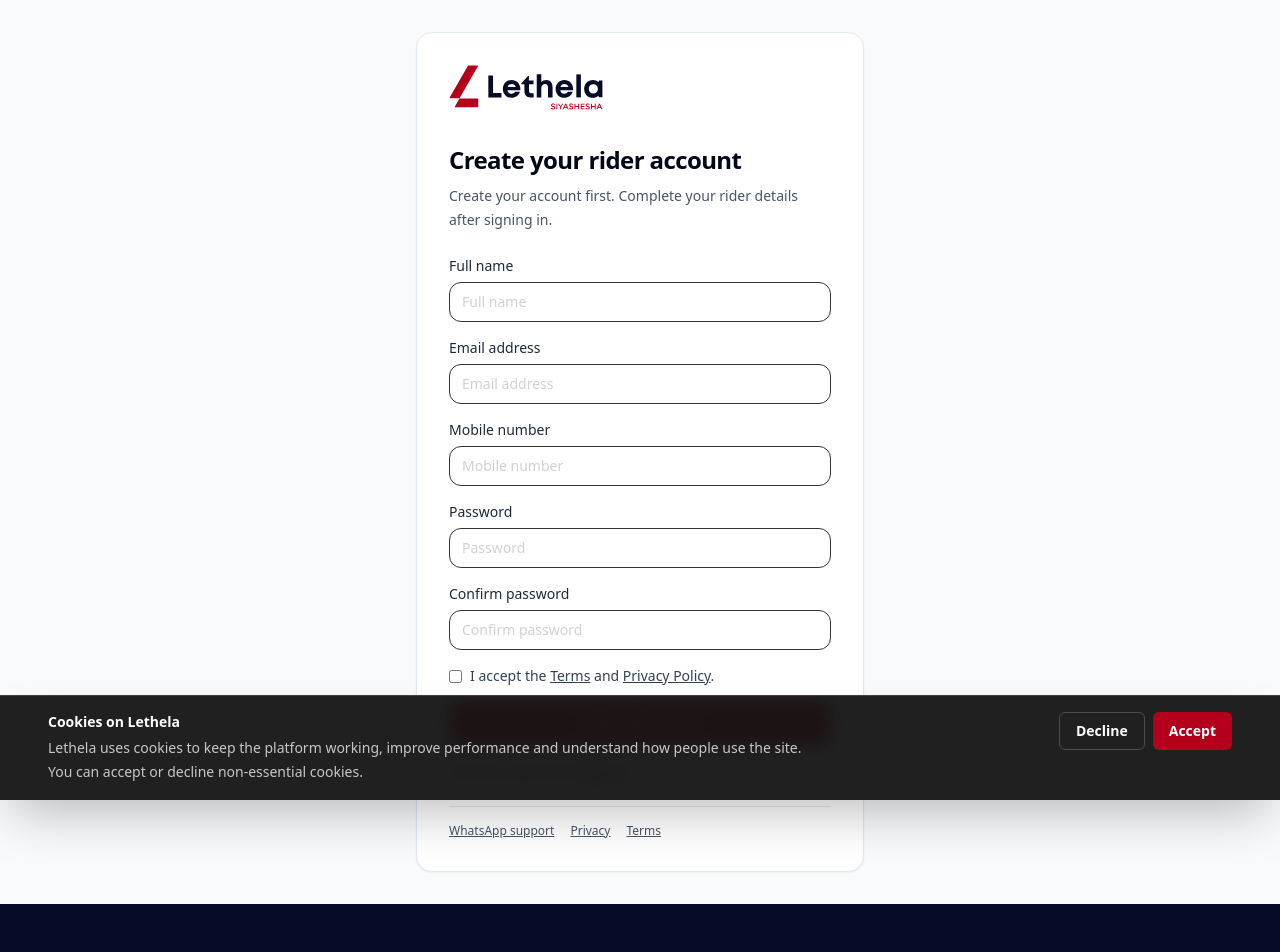
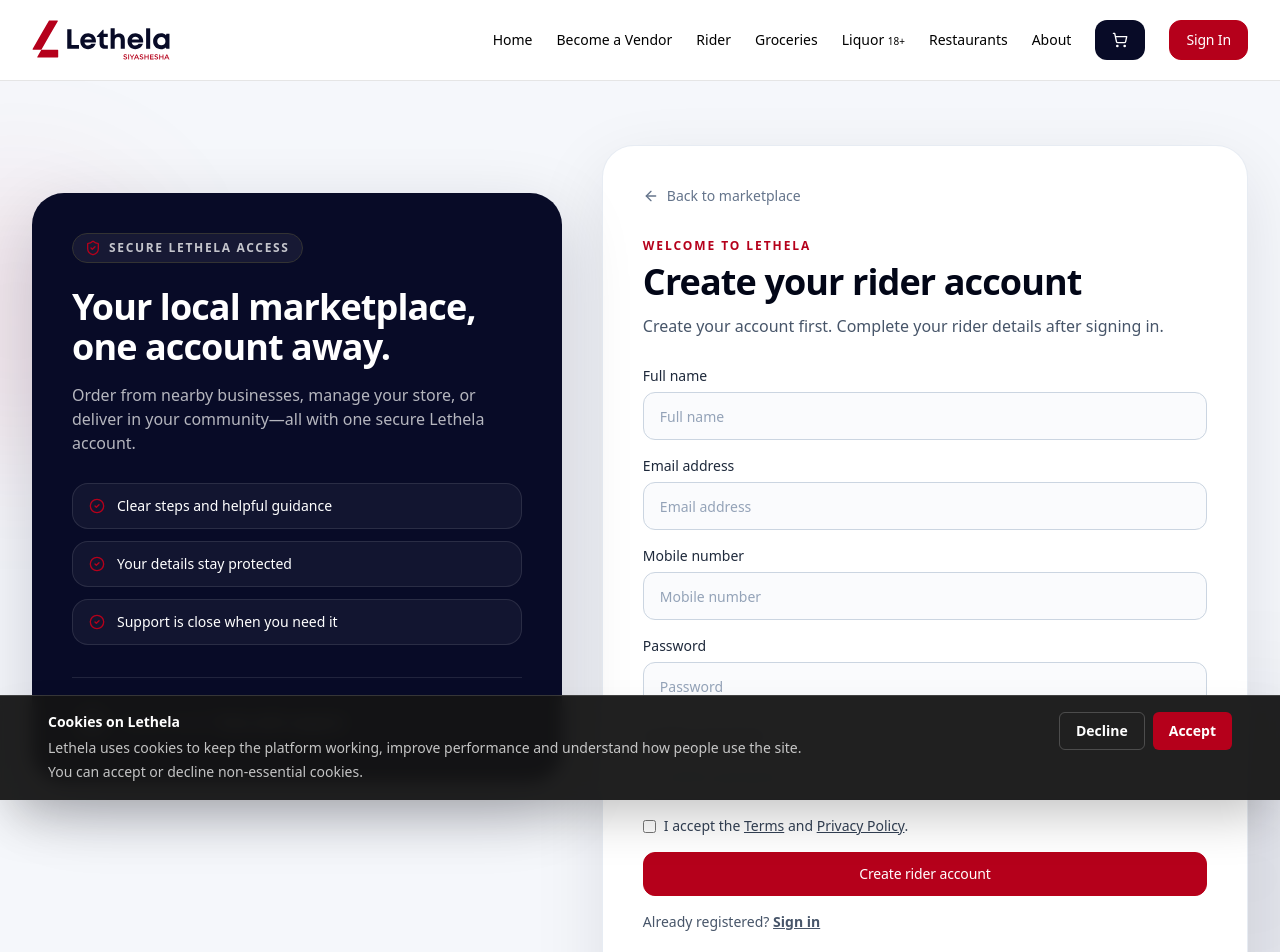
Before and after one commit to MilkCyberCreatives/lethela, a Next.js app: page /rider in a window 1280 px wide. Shown: the top 952 px of the page. Before the commit the page ends 904 px from the top, so only its background shows below. Built offline with nearby package versions, Linux system fonts and the light colour scheme; no server answers.

Commit message:
Polish form pages with shared site shell (#3)
Keep the Lethela header and footer across account forms while improving responsive layout and recovery form accessibility.

```diff
--- a/src/app/forgot-password/page.tsx
+++ b/src/app/forgot-password/page.tsx
@@ -1,10 +1,13 @@
-import PageShell from "@/components/PageShell";
+import AuthShell from "@/components/auth/AuthShell";
 import ForgotPasswordForm from "@/components/auth/ForgotPasswordForm";
 
 export default function ForgotPasswordPage() {
   return (
-    <PageShell contentClassName="max-w-md">
+    <AuthShell
+      title="Reset your password"
+      supportingText="Enter your account email and we will send a secure reset link if it matches our records."
+    >
       <ForgotPasswordForm />
-    </PageShell>
+    </AuthShell>
   );
 }
--- a/src/app/owner-access/page.tsx
+++ b/src/app/owner-access/page.tsx
@@ -1,7 +1,7 @@
 import type { Metadata } from "next";
 import Link from "next/link";
 import AdminPortalKeyForm from "@/components/AdminPortalKeyForm";
-import MainHeader from "@/components/MainHeader";
+import PageShell from "@/components/PageShell";
 import { Button } from "@/components/ui/button";
 import { getAdminPortalPath } from "@/lib/admin-portal";
 import { buildNoIndexMetadata } from "@/lib/seo";
@@ -14,15 +14,13 @@
 
 export default function OwnerAccessPage() {
   return (
-    <main className="min-h-screen bg-lethela-secondary text-white">
-      <MainHeader />
-      <section className="container max-w-3xl py-14">
+    <PageShell contentClassName="max-w-3xl">
       <div className="rounded-2xl border border-white/15 bg-white/5 p-6 md:p-8">
         <p className="text-xs uppercase tracking-[0.16em] text-white/60">Owner access</p>
         <h1 className="mt-2 text-3xl font-bold">Private admin entry</h1>
         <p className="mt-3 max-w-2xl text-sm text-white/75">
-            This page is for Lethela owner access only. Use your admin sign-in or your approval key
-            to open the admin dashboard.
+          This page is for Lethela owner access only. Use your admin sign-in or your approval key to
+          open the admin dashboard.
         </p>
 
         <div className="mt-6 grid gap-4 md:grid-cols-2">
@@ -55,8 +53,8 @@
               Approval key
             </h2>
             <p className="mt-2 text-sm text-white/75">
-                If you use an admin approval key, enter it here once to enable secure admin access
-                in this browser.
+              If you use an admin approval key, enter it here once to enable secure admin access in
+              this browser.
             </p>
             <AdminPortalKeyForm />
           </div>
@@ -66,7 +64,6 @@
           Keep this URL private and share it only with the owner.
         </p>
       </div>
-      </section>
-    </main>
+    </PageShell>
   );
 }
--- a/src/app/profile/page.tsx
+++ b/src/app/profile/page.tsx
@@ -1,6 +1,6 @@
 import type { Metadata } from "next";
 import { redirect } from "next/navigation";
-import MainHeader from "@/components/MainHeader";
+import PageShell from "@/components/PageShell";
 import UserProfileForm from "@/components/profile/UserProfileForm";
 import OrderHistoryPanel from "@/components/profile/OrderHistoryPanel";
 import ProfileExperiencePanel from "@/components/profile/ProfileExperiencePanel";
@@ -20,9 +20,7 @@
   }
 
   return (
-    <main className="min-h-screen bg-lethela-secondary text-white">
-      <MainHeader />
-      <section className="container py-10">
+    <PageShell>
       <div className="mb-6 max-w-2xl">
         <p className="text-xs uppercase tracking-[0.14em] text-white/60">Account</p>
         <h1 className="mt-2 text-3xl font-semibold">User profile</h1>
@@ -36,7 +34,6 @@
         <OrderHistoryPanel />
         <ProfileExperiencePanel />
       </div>
-      </section>
-    </main>
+    </PageShell>
   );
 }
--- a/src/app/reset-password/page.tsx
+++ b/src/app/reset-password/page.tsx
@@ -1,21 +1,24 @@
 import { Suspense } from "react";
-import PageShell from "@/components/PageShell";
+import AuthShell from "@/components/auth/AuthShell";
 import ResetPasswordForm from "@/components/auth/ResetPasswordForm";
 
 export default function ResetPasswordPage() {
   return (
-    <PageShell contentClassName="max-w-md">
+    <AuthShell
+      title="Choose a new password"
+      supportingText="Use at least 8 characters and choose a password you do not use anywhere else."
+    >
       <Suspense
         fallback={
-          <div className="rounded-2xl border border-white/10 bg-white/5 p-5">
-            <div className="h-6 w-40 animate-pulse rounded bg-white/10" />
-            <div className="mt-4 h-11 animate-pulse rounded bg-white/10" />
-            <div className="mt-3 h-11 animate-pulse rounded bg-white/10" />
+          <div className="space-y-3">
+            <div className="h-12 animate-pulse rounded-xl bg-slate-100" />
+            <div className="h-12 animate-pulse rounded-xl bg-slate-100" />
+            <div className="h-11 animate-pulse rounded-xl bg-slate-200" />
           </div>
         }
       >
         <ResetPasswordForm />
       </Suspense>
-    </PageShell>
+    </AuthShell>
   );
 }
--- a/src/app/rider/dashboard/profile/page.tsx
+++ b/src/app/rider/dashboard/profile/page.tsx
@@ -1,6 +1,6 @@
 import { redirect } from "next/navigation";
 import { auth } from "@/auth";
-import MainHeader from "@/components/MainHeader";
+import PageShell from "@/components/PageShell";
 import RiderProfileForm from "@/components/rider/RiderProfileForm";
 
 export default async function RiderProfilePage() {
@@ -14,11 +14,8 @@
     );
   }
   return (
-    <main className="min-h-dvh bg-lethela-secondary text-white">
-      <MainHeader />
-      <section className="container max-w-5xl py-8">
-        <RiderProfileForm />
-      </section>
-    </main>
+    <PageShell contentClassName="max-w-5xl">
+      <RiderProfileForm />
+    </PageShell>
   );
 }
--- a/src/app/vendors/dashboard/profile/page.tsx
+++ b/src/app/vendors/dashboard/profile/page.tsx
@@ -1,5 +1,5 @@
 import { redirect } from "next/navigation";
-import MainHeader from "@/components/MainHeader";
+import PageShell from "@/components/PageShell";
 import ProfileManager from "@/components/dashboard/ProfileManager";
 import { getVendorSession } from "@/lib/authz";
 
@@ -10,15 +10,12 @@
     ),
   );
   return (
-    <main className="min-h-dvh bg-lethela-secondary text-white">
-      <MainHeader />
-      <section className="container max-w-5xl py-8">
-        <div className="mb-5">
-          <p className="text-xs uppercase tracking-[0.14em] text-white/55">Vendor dashboard</p>
-          <h1 className="mt-1 text-2xl font-semibold">Store profile and approval setup</h1>
-        </div>
-        <ProfileManager />
-      </section>
-    </main>
+    <PageShell contentClassName="max-w-5xl">
+      <div className="mb-5">
+        <p className="text-xs uppercase tracking-[0.14em] text-white/55">Vendor dashboard</p>
+        <h1 className="mt-1 text-2xl font-semibold">Store profile and approval setup</h1>
+      </div>
+      <ProfileManager />
+    </PageShell>
   );
 }
--- a/src/components/auth/AuthShell.tsx
+++ b/src/components/auth/AuthShell.tsx
@@ -1,6 +1,8 @@
-import Image from "next/image";
 import Link from "next/link";
 import type { ReactNode } from "react";
+import { ArrowLeft, CheckCircle2, Headphones, ShieldCheck } from "lucide-react";
+import Footer from "@/components/Footer";
+import MainHeader from "@/components/MainHeader";
 import { getOrderWhatsAppPhone } from "@/lib/whatsapp-order";
 
 export default function AuthShell({
@@ -15,26 +17,108 @@
   const whatsappHref = `https://wa.me/${getOrderWhatsAppPhone()}`;
 
   return (
-    <main className="grid min-h-dvh place-items-center bg-slate-50 px-4 py-8 text-slate-950">
-      <section className="w-full max-w-md rounded-2xl border border-slate-200 bg-white p-6 shadow-sm sm:p-8">
-        <Link href="/" aria-label="Lethela marketplace" className="inline-flex">
-          <Image src="/lethelalogo.svg" alt="Lethela" width={154} height={38} priority />
+    <div className="flex min-h-dvh flex-col bg-[#f5f7fb] text-slate-950">
+      <MainHeader />
+      <main className="relative flex-1 overflow-hidden">
+        <div
+          aria-hidden="true"
+          className="absolute -left-32 top-24 h-72 w-72 rounded-full bg-lethela-primary/[0.07] blur-3xl"
+        />
+        <div
+          aria-hidden="true"
+          className="absolute -right-32 bottom-16 h-80 w-80 rounded-full bg-[#080B27]/[0.08] blur-3xl"
+        />
+
+        <div className="container relative grid items-start gap-6 py-8 md:py-12 lg:grid-cols-[minmax(0,0.82fr)_minmax(28rem,1fr)] lg:gap-10 lg:py-16">
+          <aside className="overflow-hidden rounded-[2rem] bg-lethela-secondary p-5 text-white shadow-[0_24px_70px_rgba(8,11,39,0.18)] sm:p-7 lg:sticky lg:top-28 lg:p-10">
+            <div className="inline-flex items-center gap-2 rounded-full border border-white/12 bg-white/[0.06] px-3 py-1.5 text-xs font-semibold uppercase tracking-[0.14em] text-white/75">
+              <ShieldCheck className="h-4 w-4 text-lethela-primary" />
+              Secure Lethela access
+            </div>
+            <h2 className="mt-4 max-w-lg text-2xl font-bold tracking-tight sm:text-3xl lg:mt-6 lg:text-4xl">
+              Your local marketplace, one account away.
+            </h2>
+            <p className="mt-4 max-w-xl text-sm leading-7 text-white/70 sm:text-base">
+              Order from nearby businesses, manage your store, or deliver in your community—all with
+              one secure Lethela account.
+            </p>
+
+            <div className="mt-7 hidden gap-3 lg:grid">
+              {[
+                "Clear steps and helpful guidance",
+                "Your details stay protected",
+                "Support is close when you need it",
+              ].map((item) => (
+                <div
+                  key={item}
+                  className="flex items-center gap-3 rounded-2xl border border-white/10 bg-white/[0.045] px-4 py-3 text-sm text-white/82"
+                >
+                  <CheckCircle2 className="h-4 w-4 shrink-0 text-lethela-primary" />
+                  <span>{item}</span>
+                </div>
+              ))}
+            </div>
+
+            <div className="mt-8 hidden items-center gap-3 border-t border-white/10 pt-6 text-sm text-white/65 lg:flex">
+              <span className="flex h-10 w-10 items-center justify-center rounded-full bg-white/[0.08]">
+                <Headphones className="h-5 w-5 text-white" />
+              </span>
+              <span>
+                Need a hand?{" "}
+                <a
+                  href={whatsappHref}
+                  target="_blank"
+                  rel="noreferrer"
+                  className="font-semibold text-white underline decoration-white/35 underline-offset-4 hover:decoration-white"
+                >
+                  Chat with support
+                </a>
+              </span>
+            </div>
+          </aside>
+
+          <section
+            aria-labelledby="auth-page-title"
+            className="w-full rounded-[2rem] border border-slate-200/80 bg-white p-5 shadow-[0_24px_70px_rgba(15,23,42,0.10)] sm:p-8 lg:p-10"
+          >
+            <Link
+              href="/"
+              className="inline-flex items-center gap-2 text-sm font-medium text-slate-500 transition-colors hover:text-lethela-primary"
+            >
+              <ArrowLeft className="h-4 w-4" />
+              Back to marketplace
             </Link>
-        <h1 className="mt-7 text-2xl font-semibold tracking-tight">{title}</h1>
-        <p className="mt-2 text-sm leading-6 text-slate-600">{supportingText}</p>
-        <div className="mt-6">{children}</div>
-        <div className="mt-6 flex flex-wrap gap-x-4 gap-y-2 border-t border-slate-200 pt-4 text-xs text-slate-600">
-          <a href={whatsappHref} target="_blank" rel="noreferrer" className="underline">
-            WhatsApp support
-          </a>
-          <Link href="/privacy-policy" className="underline">
+            <p className="mt-7 text-xs font-semibold uppercase tracking-[0.16em] text-lethela-primary">
+              Welcome to Lethela
+            </p>
+            <h1
+              id="auth-page-title"
+              className="mt-2 text-3xl font-bold tracking-tight text-slate-950 sm:text-4xl"
+            >
+              {title}
+            </h1>
+            <p className="mt-3 max-w-xl text-sm leading-6 text-slate-600 sm:text-base">
+              {supportingText}
+            </p>
+            <div className="mt-7 [&_form_input:not([type='checkbox'])]:h-12 [&_form_input:not([type='checkbox'])]:border-slate-300 [&_form_input:not([type='checkbox'])]:bg-slate-50/70 [&_form_input:not([type='checkbox'])]:px-4 [&_form_input:not([type='checkbox'])]:text-slate-950 [&_form_input:not([type='checkbox'])]:placeholder:text-slate-400">
+              {children}
+            </div>
+            <div className="mt-7 flex flex-wrap items-center gap-x-5 gap-y-2 border-t border-slate-200 pt-5 text-xs text-slate-500">
+              <span className="font-medium text-slate-700">Secure account access</span>
+              <Link
+                href="/privacy-policy"
+                className="underline underline-offset-4 hover:text-slate-900"
+              >
                 Privacy
               </Link>
-          <Link href="/terms" className="underline">
+              <Link href="/terms" className="underline underline-offset-4 hover:text-slate-900">
                 Terms
               </Link>
             </div>
           </section>
+        </div>
       </main>
+      <Footer />
+    </div>
   );
 }
--- a/src/components/auth/ForgotPasswordForm.tsx
+++ b/src/components/auth/ForgotPasswordForm.tsx
@@ -1,7 +1,7 @@
 "use client";
 
 import Link from "next/link";
-import { useState } from "react";
+import { useState, type FormEvent } from "react";
 import { ArrowRight, LifeBuoy, Mail } from "lucide-react";
 import { Button } from "@/components/ui/button";
 import { Input } from "@/components/ui/input";
@@ -15,7 +15,8 @@
   const [resetUrl, setResetUrl] = useState<string | null>(null);
   const whatsappHref = `https://wa.me/${getOrderWhatsAppPhone()}`;
 
-  const submit = async () => {
+  const submit = async (event: FormEvent<HTMLFormElement>) => {
+    event.preventDefault();
     if (!email.trim()) return;
 
     setSubmitting(true);
@@ -47,39 +48,42 @@
   };
 
   return (
-    <div className="rounded-2xl border border-slate-200 bg-white p-5 text-slate-950 shadow-sm md:p-6">
-      <p className="text-xs font-semibold uppercase tracking-[0.14em] text-lethela-primary">
-        Account recovery
-      </p>
-      <h1 className="mt-2 text-3xl font-semibold">Reset your password</h1>
-      <p className="mt-2 text-sm leading-6 text-slate-600">
-        Enter your account email. If it matches our records, we will send a secure reset link.
-      </p>
-
-      <div className="mt-6 grid gap-3">
+    <div className="text-slate-950">
+      <form className="grid gap-3" onSubmit={submit}>
+        <label htmlFor="recovery-email" className="grid gap-1.5 text-sm font-medium text-slate-800">
+          <span>Email address</span>
           <Input
+            id="recovery-email"
             type="email"
             placeholder="you@example.co.za"
             value={email}
             onChange={(event) => setEmail(event.target.value)}
             className="border-slate-300 bg-white text-black"
             autoComplete="email"
+            required
           />
+        </label>
         <Button
-          onClick={submit}
+          type="submit"
           disabled={submitting || !email.trim()}
-          className="bg-lethela-primary text-white"
+          className="h-11 bg-lethela-primary text-white"
         >
           <Mail className="mr-2 h-4 w-4" />
           {submitting ? "Sending..." : "Send reset link"}
         </Button>
         {message ? (
-          <div className="rounded-lg border border-emerald-200 bg-emerald-50 px-3 py-2 text-sm text-emerald-800">
+          <div
+            role="status"
+            className="rounded-lg border border-emerald-200 bg-emerald-50 px-3 py-2 text-sm text-emerald-800"
+          >
             {message}
           </div>
         ) : null}
         {error ? (
-          <div className="rounded-lg border border-red-200 bg-red-50 px-3 py-2 text-sm text-red-700">
+          <div
+            role="alert"
+            className="rounded-lg border border-red-200 bg-red-50 px-3 py-2 text-sm text-red-700"
+          >
             {error}
           </div>
         ) : null}
@@ -91,7 +95,7 @@
             </a>
           </p>
         ) : null}
-      </div>
+      </form>
       <div className="mt-5 grid gap-2 text-sm text-slate-600 md:grid-cols-2">
         <Link
           href="/signin"
--- a/src/components/auth/ResetPasswordForm.tsx
+++ b/src/components/auth/ResetPasswordForm.tsx
@@ -2,7 +2,7 @@
 
 import Link from "next/link";
 import { useRouter, useSearchParams } from "next/navigation";
-import { useMemo, useState } from "react";
+import { useMemo, useState, type FormEvent } from "react";
 import { ArrowRight, LockKeyhole } from "lucide-react";
 import { Button } from "@/components/ui/button";
 import { Input } from "@/components/ui/input";
@@ -17,7 +17,8 @@
   const [message, setMessage] = useState<string | null>(null);
   const [error, setError] = useState<string | null>(null);
 
-  const submit = async () => {
+  const submit = async (event: FormEvent<HTMLFormElement>) => {
+    event.preventDefault();
     if (!token) {
       setError("Reset link is missing or invalid.");
       return;
@@ -53,47 +54,60 @@
   };
 
   return (
-    <div className="rounded-2xl border border-slate-200 bg-white p-5 text-slate-950 shadow-sm md:p-6">
-      <p className="text-xs font-semibold uppercase tracking-[0.14em] text-lethela-primary">
-        Secure reset
-      </p>
-      <h1 className="mt-2 text-3xl font-semibold">Choose a new password</h1>
-      <p className="mt-2 text-sm leading-6 text-slate-600">
-        Use at least 8 characters. Keep it different from passwords you use elsewhere.
-      </p>
-
-      <div className="mt-6 grid gap-3">
+    <div className="text-slate-950">
+      <form className="grid gap-3" onSubmit={submit}>
+        <label htmlFor="new-password" className="grid gap-1.5 text-sm font-medium text-slate-800">
+          <span>New password</span>
           <Input
+            id="new-password"
             type="password"
-          placeholder="New password"
+            placeholder="At least 8 characters"
             value={password}
             onChange={(event) => setPassword(event.target.value)}
             className="border-slate-300 bg-white text-black"
             autoComplete="new-password"
+            minLength={8}
+            required
           />
+        </label>
+        <label
+          htmlFor="confirm-new-password"
+          className="grid gap-1.5 text-sm font-medium text-slate-800"
+        >
+          <span>Confirm new password</span>
           <Input
+            id="confirm-new-password"
             type="password"
-          placeholder="Confirm new password"
+            placeholder="Enter the same password again"
             value={confirmPassword}
             onChange={(event) => setConfirmPassword(event.target.value)}
             className="border-slate-300 bg-white text-black"
             autoComplete="new-password"
+            minLength={8}
+            required
           />
+        </label>
         <Button
-          onClick={submit}
+          type="submit"
           disabled={submitting || !password.trim() || !confirmPassword.trim() || !token}
-          className="bg-lethela-primary text-white"
+          className="h-11 bg-lethela-primary text-white"
         >
           <LockKeyhole className="mr-2 h-4 w-4" />
           {submitting ? "Updating..." : "Update password"}
         </Button>
         {message ? (
-          <div className="rounded-lg border border-emerald-200 bg-emerald-50 px-3 py-2 text-sm text-emerald-800">
+          <div
+            role="status"
+            className="rounded-lg border border-emerald-200 bg-emerald-50 px-3 py-2 text-sm text-emerald-800"
+          >
             {message}
           </div>
         ) : null}
         {error ? (
-          <div className="rounded-lg border border-red-200 bg-red-50 px-3 py-2 text-sm text-red-700">
+          <div
+            role="alert"
+            className="rounded-lg border border-red-200 bg-red-50 px-3 py-2 text-sm text-red-700"
+          >
             {error}
           </div>
         ) : null}
@@ -102,7 +116,7 @@
             This reset link is missing or invalid.
           </p>
         ) : null}
-      </div>
+      </form>
       <Link
         href="/signin"
         className="mt-5 inline-flex w-full items-center justify-between rounded-lg border border-slate-200 px-3 py-2 text-sm text-slate-600 hover:border-lethela-primary"
```
Lines whose indentation alone changed are shown as unchanged.
